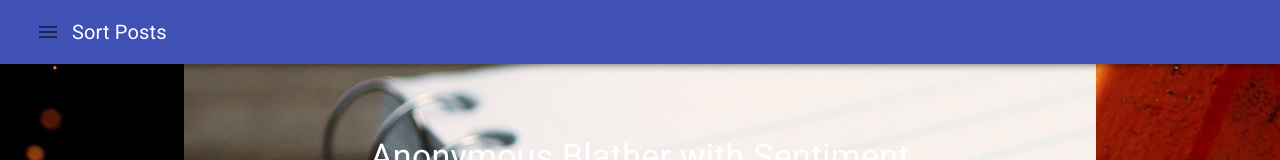
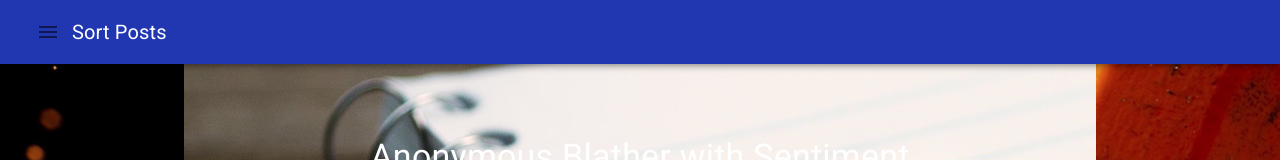
Before and after one commit to andyf016/ghost-frontend, a React (Create React App) app: page / in a window 1280 px wide. Shown: the top 160 px of the page. Built offline with nearby package versions, Linux system fonts and the light colour scheme; no server answers.

Commit message:
add makeStyles to top bar

```diff
--- a/src/components/TopBar.js
+++ b/src/components/TopBar.js
@@ -1,4 +1,6 @@
 import {useState } from 'react'
+import { makeStyles } from '@material-ui/core/styles';
+
 import AppBar from '@material-ui/core/AppBar'
 import ToolBar from '@material-ui/core/ToolBar'
 import IconButton from '@material-ui/core/IconButton'
@@ -10,10 +12,17 @@ import MenuItem from '@material-ui/core/MenuItem';
 
 import "fontsource-roboto";
 
+const useStyles = makeStyles({
+  root: {
+    backgroundColor: '#2137b1',
+  }
+})
+
 const TopBar = ({onSort, onKey}) => {
 const [anchorEl, setAnchorEl] = useState(null);
 //const [boastState, setboastState] = useState('list_boasts')
 //const [roastState, ]
+const classes = useStyles();
 
 const handleClick = (event) => {
   setAnchorEl(event.currentTarget);
@@ -52,7 +61,7 @@ const handleAllSort = () =>{
 
 
     return (
-        <AppBar>
+        <AppBar className={classes.root}>
               <ToolBar>
                 <IconButton aria-controls="simple-menu" aria-haspopup="true" onClick={handleClick}>
                   <MenuIcon />
```
